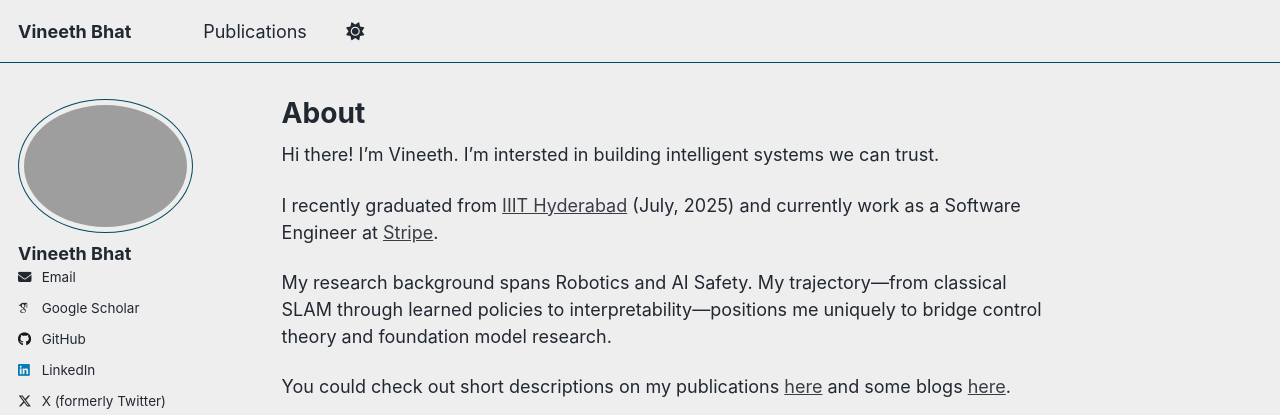
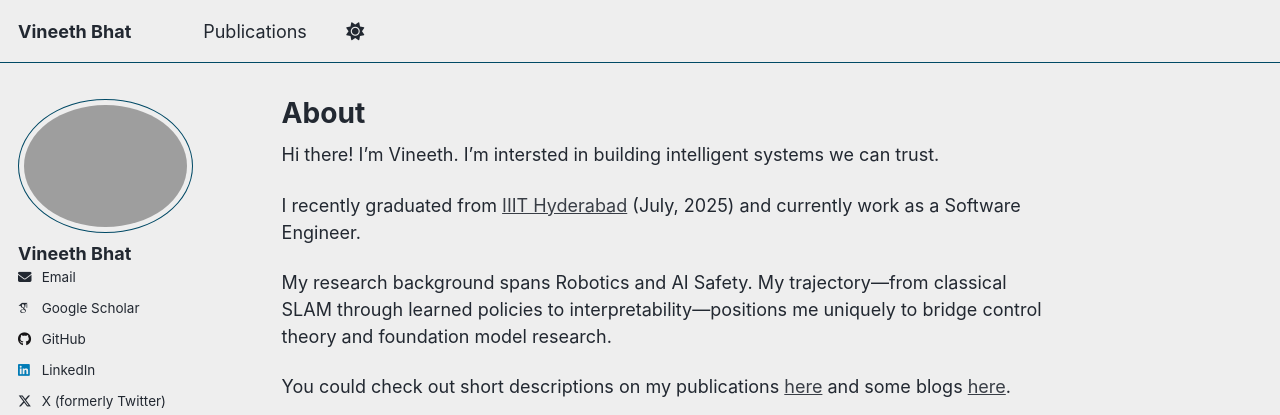
Before and after one commit to FlightVin/flightvin.github.io, a Jekyll site: the page built from _pages/about.md, in a window 1280 px wide. Shown: the top 415 px of the page. Built offline with Jekyll 4.4.1, drawn with Linux system fonts in a browser that asks for light colours; some web fonts are replaced; a script that is not in the unit is left out.

Commit message:
Update job description in about page
Removed company name from current job description.

```diff
--- a/_pages/about.md
+++ b/_pages/about.md
@@ -9,7 +9,7 @@ redirect_from:
 
 Hi there! I'm Vineeth. I'm intersted in building intelligent systems we can trust.
 
-I recently graduated from [IIIT Hyderabad](https://www.iiit.ac.in/) (July, 2025) and currently work as a Software Engineer at [Stripe](https://stripe.com/).
+I recently graduated from [IIIT Hyderabad](https://www.iiit.ac.in/) (July, 2025) and currently work as a Software Engineer.
 
 My research background spans Robotics and AI Safety. My trajectory—from classical SLAM through learned policies to interpretability—positions me uniquely to bridge control theory and foundation model research.
 
```
